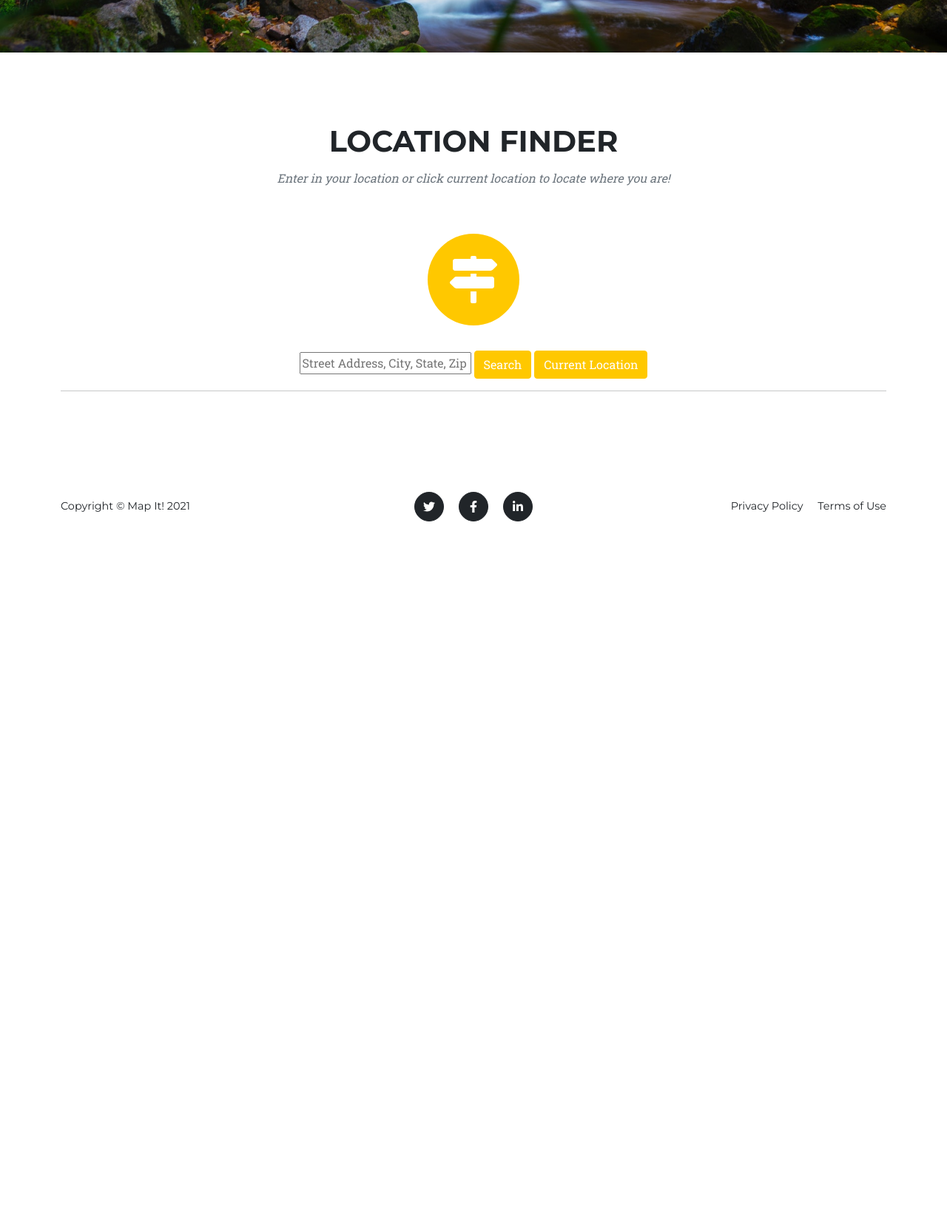
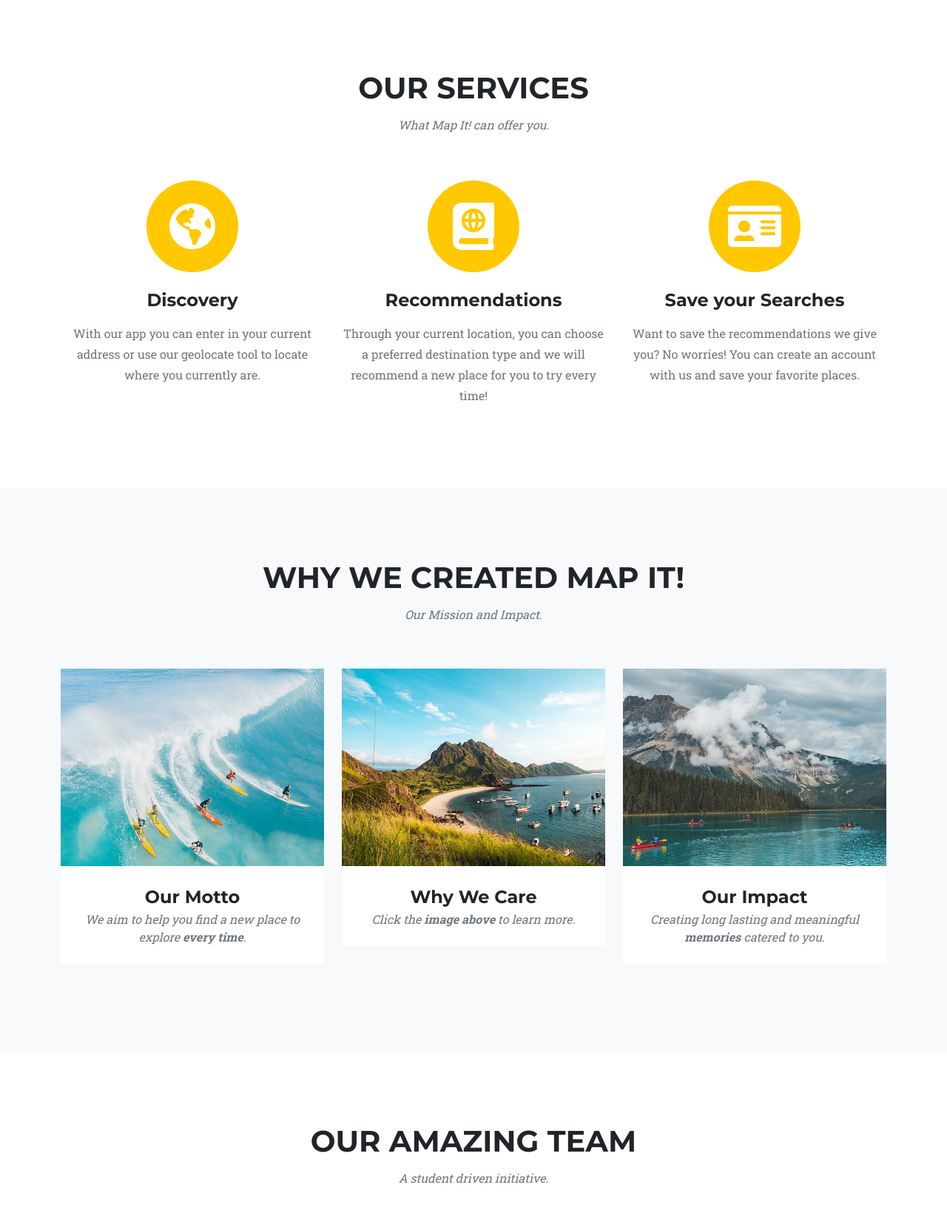
Before and after one commit to wylandcrews/SWE-Final-Project, a Flask app: page / in a window 1280 px wide. Shown: the part 746-2409 px from the top of the page at 74% size. Before the commit the page ends 1451 px from the top, so only its background shows below. Run offline with Flask 2, Linux system fonts and the light colour scheme; some libraries are stand-ins or nearby versions.

Commit message:
Landing Page Created

```diff
--- a/app.py
+++ b/app.py
@@ -223,6 +223,11 @@ def login_facebook():
 
 
 @app.route("/")
+def landing():
+    return render_template("landing.html")
+
+
+@app.route("/index")
 def index():
     """
     Defines the function for the index page.
--- a/templates/index.html
+++ b/templates/index.html
@@ -30,7 +30,7 @@
             </button>
             <div class="collapse navbar-collapse" id="navbarResponsive">
                 <ul class="navbar-nav text-uppercase ms-auto py-4 py-lg-0">
-                    <li class="nav-item"><a class="nav-link" href="/">Home</a></li>
+                    <li class="nav-item"><a class="nav-link" href="/index">Home</a></li>
                     <li class="nav-item"><a class="nav-link" href="/login">Login</a></li>
                     <li class="nav-item"><a class="nav-link" href="/register">Register</a></li>
                     <li class="nav-item"><a class="nav-link" href="/profile">Profile</a></li>
@@ -50,6 +50,7 @@
     <!-- Services-->
     <section class="page-section" id="discover">
         <div class="container">
+            <section class="page-section bg-light">
                 <div class="text-center">
                     <h2 class="section-heading text-uppercase">Location Finder</h2>
                     <h3 class="section-subheading text-muted">Enter in your location or click current location to locate
@@ -69,8 +70,13 @@
                         <form action="/locater" method="post">
                             <input class="btn btn-primary" type="submit" value="Current Location">
                         </form>
+
+                    </div>
+                </div>
+            </section>
             <hr>
-
+            <div class="row text-center">
+                <div class="form-contents">
                     {% if currentWeather and weatherImage %}
                     <p>The current weather in your area is: {{currentWeather}}</p>
                     <img src="{{weatherImage}}" alt="Weather name">
@@ -230,6 +236,7 @@
         </div>
     </section>
     <!-- Footer-->
+    <div class="bg-light">
         <footer class="footer py-4">
             <div class="container">
                 <div class="row align-items-center">
@@ -246,6 +253,7 @@
                 </div>
             </div>
         </footer>
+    </div>
     <!-- Bootstrap core JS-->
     <script src="https://cdn.jsdelivr.net/npm/bootstrap@5.1.3/dist/js/bootstrap.bundle.min.js"></script>
     <!-- Core theme JS-->
--- /dev/null
+++ b/templates/landing.html
@@ -0,0 +1,230 @@
+<!DOCTYPE html>
+<html lang="en">
+
+    <head>
+        <meta charset="utf-8" />
+        <meta name="viewport" content="width=device-width, initial-scale=1, shrink-to-fit=no" />
+        <meta name="description" content="" />
+        <meta name="author" content="" />
+        <title>Map It!</title>
+        <!-- Favicon-->
+        <link rel="icon" type="image/x-icon" href="static/favicon.ico" />
+        <!-- Font Awesome icons (free version)-->
+        <script src="https://use.fontawesome.com/releases/v5.15.4/js/all.js" crossorigin="anonymous"></script>
+        <!-- Google fonts-->
+        <link href="https://fonts.googleapis.com/css?family=Montserrat:400,700" rel="stylesheet" type="text/css" />
+        <link href="https://fonts.googleapis.com/css?family=Roboto+Slab:400,100,300,700" rel="stylesheet" type="text/css" />
+        <!-- Core theme CSS (includes Bootstrap)-->
+        <link href="static/styles.css" rel="stylesheet" />
+    </head>
+
+    <body id="page-top">
+        <!-- Navigation-->
+        <nav class="navbar navbar-expand-lg navbar-dark fixed-top" id="mainNav">
+            <div class="container">
+                <a class="navbar-brand" href="#page-top"><img src="static/img/logo.svg" alt="..." /></a>
+                <button class="navbar-toggler" type="button" data-bs-toggle="collapse" data-bs-target="#navbarResponsive"
+                    aria-controls="navbarResponsive" aria-expanded="false" aria-label="Toggle navigation">
+                    Menu
+                    <i class="fas fa-bars ms-1"></i>
+                </button>
+                <div class="collapse navbar-collapse" id="navbarResponsive">
+                    <ul class="navbar-nav text-uppercase ms-auto py-4 py-lg-0">
+                        <li class="nav-item"><a class="nav-link" href="/index">Home</a></li>
+                        <li class="nav-item"><a class="nav-link" href="/login">Login</a></li>
+                        <li class="nav-item"><a class="nav-link" href="/register">Register</a></li>
+                        <li class="nav-item"><a class="nav-link" href="/profile">Profile</a></li>
+                        <li class="nav-item"><a class="nav-link" href="/logout">Logout</a></li>
+                    </ul>
+                </div>
+            </div>
+        </nav>
+        <!-- Masthead-->
+        <header class="masthead" style="background-image: url('https://images.pexels.com/photos/2734512/pexels-photo-2734512.jpeg?auto=compress&cs=tinysrgb&dpr=2&h=750&w=1260');">
+            <div class="container">
+                <div class="masthead-subheading">Tired of visiting the same old places?</div>
+                <div class="masthead-heading text-uppercase">Come meet Map It!</div>
+                <a class="btn btn-primary btn-xl text-uppercase" href="#services">Tell Me More</a>
+            </div>
+        </header>
+        <!-- Services-->
+        <section class="page-section" id="services">
+            <div class="container">
+                <div class="text-center">
+                    <h2 class="section-heading text-uppercase">Our Services</h2>
+                    <h3 class="section-subheading text-muted">What Map It! can offer you.</h3>
+                </div>
+                <div class="row text-center">
+                    <div class="col-md-4">
+                        <span class="fa-stack fa-4x">
+                            <i class="fas fa-circle fa-stack-2x text-primary"></i>
+                            <i class="fas fa-globe-americas fa-stack-1x fa-inverse"></i>
+                        </span>
+                        <h4 class="my-3">Discovery</h4>
+                        <p class="text-muted">With our app you can enter in your current address or use our geolocate tool to locate where you currently are.</p>
+                    </div>
+                    <div class="col-md-4">
+                        <span class="fa-stack fa-4x">
+                            <i class="fas fa-circle fa-stack-2x text-primary"></i>
+                            <i class="fas fa-atlas fa-stack-1x fa-inverse"></i>
+                        </span>
+                        <h4 class="my-3">Recommendations</h4>
+                        <p class="text-muted">Through your current location, you can choose a preferred destination type and we will recommend a new place for you to try every time!</p>
+                    </div>
+                    <div class="col-md-4">
+                        <span class="fa-stack fa-4x">
+                            <i class="fas fa-circle fa-stack-2x text-primary"></i>
+                            <i class="fas fa-id-card fa-stack-1x fa-inverse"></i>
+                        </span>
+                        <h4 class="my-3">Save your Searches</h4>
+                        <p class="text-muted">Want to save the recommendations we give you? No worries! You can create an account with us and save your favorite places.</p>
+                    </div>
+                </div>
+            </div>
+        </section>
+        <!-- Grid-->
+        <section class="page-section bg-light" id="portfolio">
+            <div class="container">
+                <div class="text-center">
+                    <h2 class="section-heading text-uppercase">Why we created Map It!</h2>
+                    <h3 class="section-subheading text-muted">Our Mission and Impact.</h3>
+                </div>
+                <div class="row">
+                    <div class="col-lg-4 col-sm-6 mb-4">
+                        <!-- Portfolio item 1-->
+                        <div class="portfolio-item">
+                            <a class="portfolio-link" data-bs-toggle="modal" href="#portfolioModal1">
+                                <img class="img-fluid" src="/static/img/grid-image1.png" alt="..." />
+                            </a>
+                            <div class="portfolio-caption">
+                                <div class="portfolio-caption-heading">Our Motto</div>
+                                <div class="portfolio-caption-subheading text-muted">We aim to help you find a new place to explore <b>every time</b>.</div>
+                            </div>
+                        </div>
+                    </div>
+                    <div class="col-lg-4 col-sm-6 mb-4">
+                        <!-- Portfolio item 2-->
+                        <div class="portfolio-item">
+                            <a class="portfolio-link" data-bs-toggle="modal" href="#portfolioModal2">
+                                <div class="portfolio-hover">
+                                    <div class="portfolio-hover-content"><i class="fas fa-plus fa-3x"></i></div>
+                                </div>
+                                <img class="img-fluid" src="/static/img/grid-image2.png" alt="..." />
+                            </a>
+                            <div class="portfolio-caption">
+                                <div class="portfolio-caption-heading">Why We Care</div>
+                                <div class="portfolio-caption-subheading text-muted">Click the <b>image above</b> to learn more.</div>
+                            </div>
+                        </div>
+                    </div>
+                    <div class="portfolio-modal modal fade" id="portfolioModal2" tabindex="-1" role="dialog" aria-hidden="true">
+                        <div class="modal-dialog">
+                            <div class="modal-content">
+                                <div class="close-modal" data-bs-dismiss="modal"><img src="/static/img/close.svg" alt="Close modal" /></div>
+                                <div class="container">
+                                    <div class="row justify-content-center">
+                                        <div class="col-lg-8">
+                                            <div class="modal-body">
+                                                <!-- Project details-->
+                                                <h2 class="text-uppercase">Why We Care</h2>
+                                                <p class="item-intro text-muted">It's more than just a recommendation app.</p>
+
+                                                <p>Too many times have we discovered amazing places to explore too late. We hope to help bring the knowledge of unique and interesting places to you.</p>
+                                                <button class="btn btn-primary btn-xl text-uppercase" data-bs-dismiss="modal" type="button">
+                                                    <i class="fas fa-times me-1"></i>
+                                                    Close
+                                                </button>
+                                            </div>
+                                        </div>
+                                    </div>
+                                </div>
+                            </div>
+                        </div>
+                    </div>
+                    <div class="col-lg-4 col-sm-6 mb-4">
+                        <!-- Portfolio item 3-->
+                        <div class="portfolio-item">
+                            <a class="portfolio-link" data-bs-toggle="modal" href="#portfolioModal3">
+                                <img class="img-fluid" src="/static/img/grid-image3.png" alt="..." />
+                            </a>
+                            <div class="portfolio-caption">
+                                <div class="portfolio-caption-heading">Our Impact</div>
+                                <div class="portfolio-caption-subheading text-muted">Creating long lasting and meaningful <b>memories</b> catered to you.</div>
+                            </div>
+                        </div>
+                    </div>
+                </div>
+            </div>
+        </section>
+        <!-- Team-->
+        <section class="page-section" id="team">
+            <div class="container">
+                <div class="text-center">
+                    <h2 class="section-heading text-uppercase">Our Amazing Team</h2>
+                    <h3 class="section-subheading text-muted">A student driven initiative.</h3>
+                </div>
+                <div class="row">
+                    <div class="col-lg-4">
+                        <div class="team-member">
+                            <img class="mx-auto rounded-circle" src="https://i.imgur.com/ke8diBB.png" alt="..." />
+                            <h4>Wyland Crews</h4>
+                            <p class="text-muted">Backend Developer</p>
+                            <a class="btn btn-dark btn-social mx-2" href="#!"><i class="fab fa-twitter"></i></a>
+                            <a class="btn btn-dark btn-social mx-2" href="#!"><i class="fab fa-facebook-f"></i></a>
+                            <a class="btn btn-dark btn-social mx-2" href="#!"><i class="fab fa-linkedin-in"></i></a>
+                        </div>
+                    </div>
+                    <div class="col-lg-4">
+                        <div class="team-member">
+                            <img class="mx-auto rounded-circle" src="https://i.imgur.com/HkGeGWI.png" alt="..." />
+                            <h4>Fameda Hossain</h4>
+                            <p class="text-muted">Frontend Developer</p>
+                            <a class="btn btn-dark btn-social mx-2" href="#!"><i class="fab fa-twitter"></i></a>
+                            <a class="btn btn-dark btn-social mx-2" href="#!"><i class="fab fa-facebook-f"></i></a>
+                            <a class="btn btn-dark btn-social mx-2" href="#!"><i class="fab fa-linkedin-in"></i></a>
+                        </div>
+                    </div>
+                    <div class="col-lg-4">
+                        <div class="team-member">
+                            <img class="mx-auto rounded-circle" src="https://i.imgur.com/GQdUP8y.png" alt="..." />
+                            <h4>Swarna Bharathi</h4>
+                            <p class="text-muted">Backend Developer</p>
+                            <a class="btn btn-dark btn-social mx-2" href="#!"><i class="fab fa-twitter"></i></a>
+                            <a class="btn btn-dark btn-social mx-2" href="#!"><i class="fab fa-facebook-f"></i></a>
+                            <a class="btn btn-dark btn-social mx-2" href="#!"><i class="fab fa-linkedin-in"></i></a>
+                        </div>
+                    </div>
+                </div>
+                <div class="row">
+                    <div class="col-lg-8 mx-auto text-center"><p class="large text-muted">Have any questions or want to just say hello? Reach out to us through social media.</p></div>
+                </div>
+            </div>
+        </section>
+        <div class="text-center" style="padding-bottom: 3%;">
+            <a class="btn btn-primary btn-xl text-uppercase" href="/index">Find your next destination here!</a>
+        </div>
+        <!-- Footer-->
+        <div class="bg-light">
+            <footer class="footer py-4">
+                <div class="container">
+                    <div class="row align-items-center">
+                        <div class="col-lg-4 text-lg-start">Copyright &copy; Map It! 2021</div>
+                        <div class="col-lg-4 my-3 my-lg-0">
+                            <a class="btn btn-dark btn-social mx-2" href="#!"><i class="fab fa-twitter"></i></a>
+                            <a class="btn btn-dark btn-social mx-2" href="#!"><i class="fab fa-facebook-f"></i></a>
+                            <a class="btn btn-dark btn-social mx-2" href="#!"><i class="fab fa-linkedin-in"></i></a>
+                        </div>
+                        <div class="col-lg-4 text-lg-end">
+                            <a class="link-dark text-decoration-none me-3" href="#!">Privacy Policy</a>
+                            <a class="link-dark text-decoration-none" href="#!">Terms of Use</a>
+                        </div>
+                    </div>
+                </div>
+            </footer>
+        </div>
+        <!-- Bootstrap core JS-->
+        <script src="https://cdn.jsdelivr.net/npm/bootstrap@5.1.3/dist/js/bootstrap.bundle.min.js"></script>
+        <!-- Core theme JS-->
+        <script src="static/scripts.js"></script>
+    </body>
+</html>
--- a/templates/profile.html
+++ b/templates/profile.html
@@ -30,7 +30,7 @@
             </button>
             <div class="collapse navbar-collapse" id="navbarResponsive">
                 <ul class="navbar-nav text-uppercase ms-auto py-4 py-lg-0">
-                    <li class="nav-item"><a class="nav-link" href="/">Home</a></li>
+                    <li class="nav-item"><a class="nav-link" href="/index">Home</a></li>
                     <li class="nav-item"><a class="nav-link" href="/login">Login</a></li>
                     <li class="nav-item"><a class="nav-link" href="/register">Register</a></li>
                     <li class="nav-item"><a class="nav-link" href="/profile">Profile</a></li>
```
Also changed, not shown: static/img/close.svg (added), static/img/grid-image1.png (added), static/img/grid-image2.png (added), static/img/grid-image3.png (added). Lines whose indentation alone changed are shown as unchanged.
